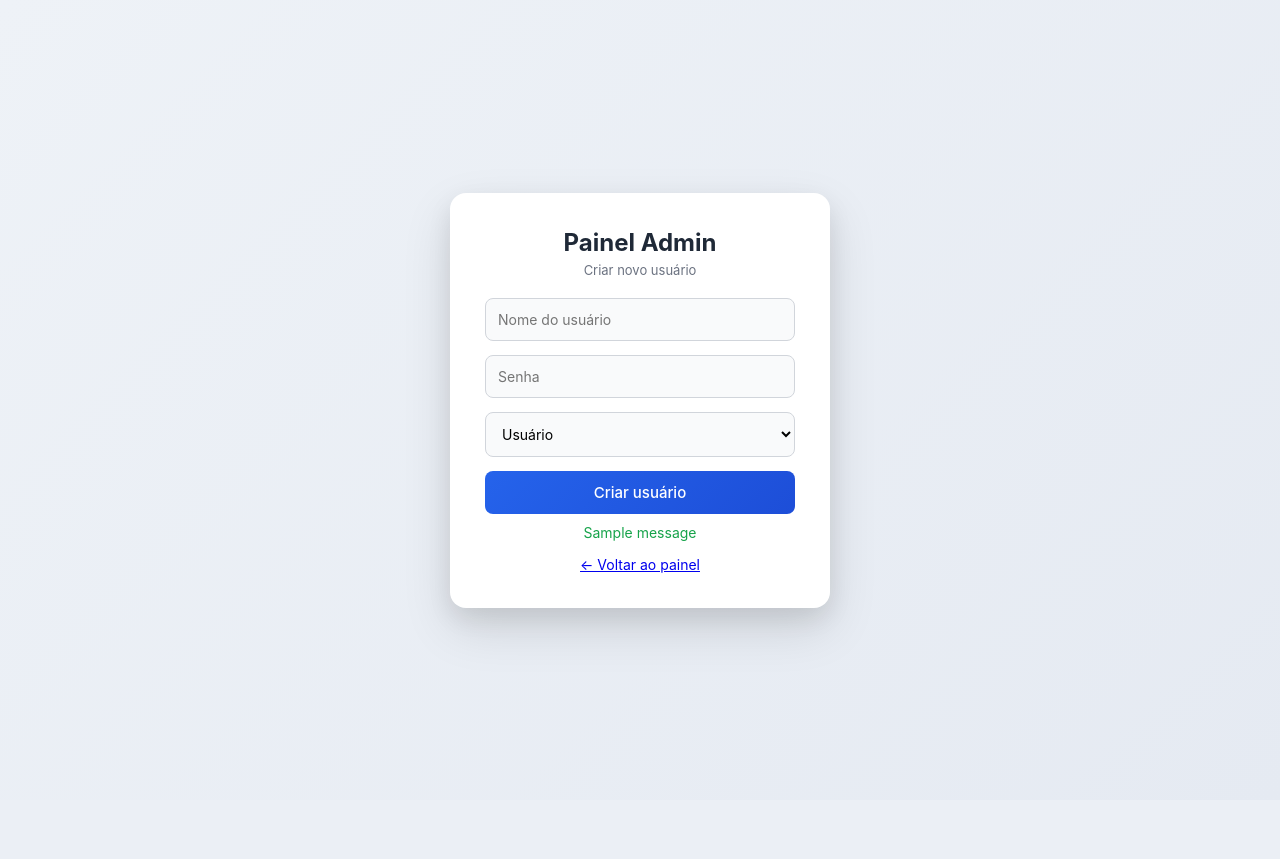
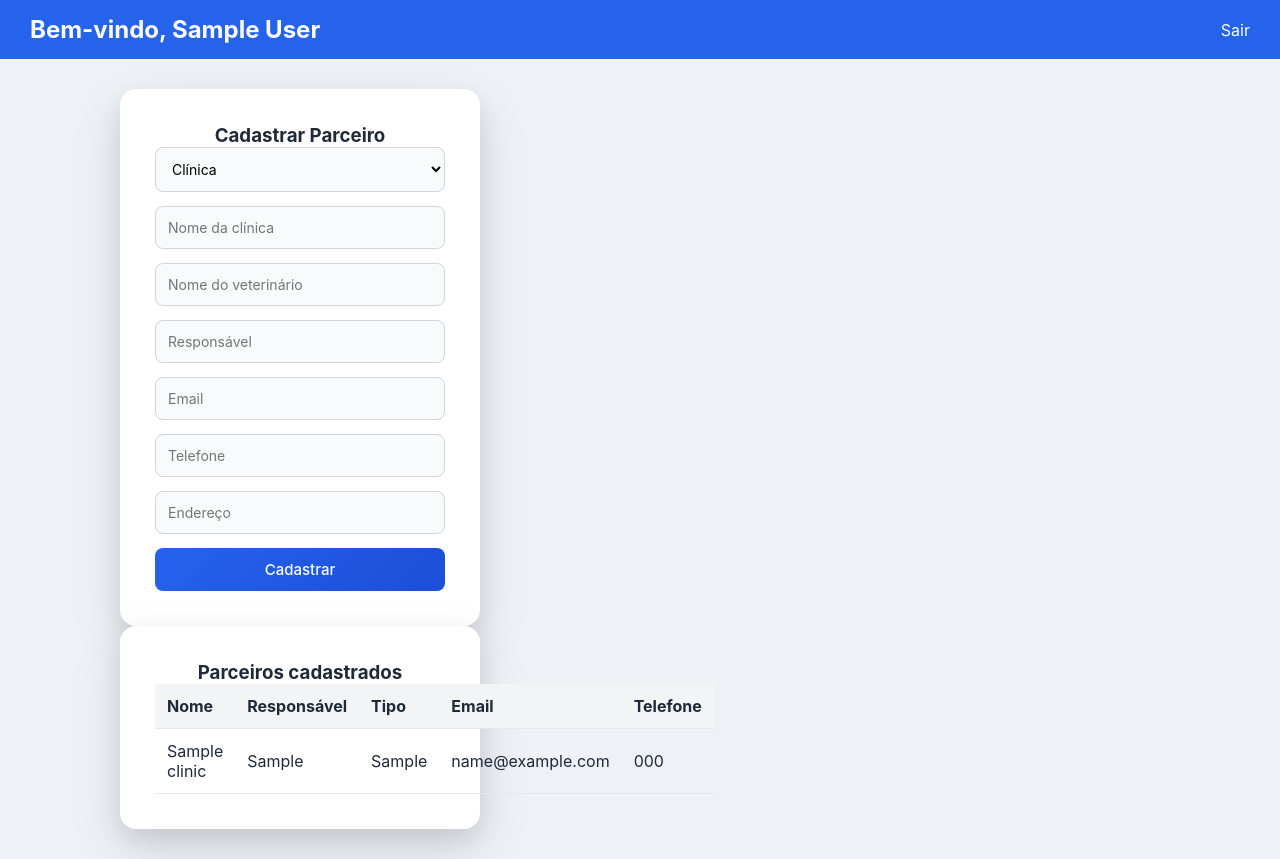
Before and after one commit to Iching1991/Cadastro-Seguro, a Flask app: page /dashboard in a window 1280 px wide. Before the commit the page ends 641 px from the top, so only its background shows below. Run offline with Flask 3, Linux system fonts and the light colour scheme; the visitor is signed in with stand-in values (Sample User, id 1); tables that the repository leaves empty hold one stand-in row (values such as "Sample post"); one stand-in notice (Sample message) is shown.

Commit message:
Update dashboard.html

```diff
--- a/templates/dashboard.html
+++ b/templates/dashboard.html
@@ -6,210 +6,91 @@
 <meta charset="UTF-8">
 <meta name="viewport" content="width=device-width, initial-scale=1.0">
 
-<title>Painel Admin - Criar Usuário</title>
+<title>Painel</title>
 
 <link rel="stylesheet" href="{{ url_for('static', filename='css/style.css') }}">
-
-<style>
-
-/* ============================
-BODY
-============================ */
-
-body{
-    display:flex;
-    align-items:center;
-    justify-content:center;
-    height:100vh;
-    background:linear-gradient(135deg,#eef2f7,#e5eaf2);
-    font-family:-apple-system,BlinkMacSystemFont,"Segoe UI",Roboto,sans-serif;
-}
-
-
-/* ============================
-CARD
-============================ */
-
-.cadastro-card{
-
-    width:380px;
-
-    padding:35px;
-
-    border-radius:16px;
-
-    background:white;
-
-    box-shadow:
-    0 10px 25px rgba(0,0,0,0.08),
-    0 20px 50px rgba(0,0,0,0.12);
-
-    text-align:center;
-}
-
-
-/* ============================
-TITLE
-============================ */
-
-.cadastro-card h2{
-    margin-bottom:5px;
-}
-
-.sub{
-    font-size:13px;
-    color:#6b7280;
-    margin-bottom:20px;
-}
-
-
-/* ============================
-FORM
-============================ */
-
-form{
-    display:flex;
-    flex-direction:column;
-    gap:14px;
-}
-
-
-/* ============================
-INPUT / SELECT
-============================ */
-
-input, select{
-
-    padding:12px;
-
-    border-radius:8px;
-
-    border:1px solid #d1d5db;
-
-    background:#f9fafb;
-
-    font-size:14px;
-
-    transition:.2s;
-}
-
-input:focus, select:focus{
-    outline:none;
-    background:white;
-    border-color:#2563eb;
-    box-shadow:0 0 0 3px rgba(37,99,235,0.15);
-}
-
-
-/* ============================
-BUTTON
-============================ */
-
-button{
-
-    padding:12px;
-
-    border:none;
-
-    border-radius:8px;
-
-    background:linear-gradient(135deg,#2563eb,#1d4ed8);
-
-    color:white;
-
-    font-size:15px;
-
-    font-weight:500;
-
-    cursor:pointer;
-
-    transition:.2s;
-}
-
-button:hover{
-    transform:translateY(-2px);
-    box-shadow:0 8px 20px rgba(37,99,235,0.3);
-}
-
-
-/* ============================
-LINK
-============================ */
-
-.link{
-    margin-top:15px;
-    font-size:14px;
-}
-
-
-/* ============================
-MENSAGEM
-============================ */
-
-.mensagem{
-    margin-top:10px;
-    font-size:14px;
-    color:#16a34a;
-}
-
-.erro{
-    color:#dc2626;
-}
-
-</style>
 
 </head>
 
 <body>
 
-<div class="cadastro-card">
+<header>
+    <h2>Bem-vindo, {{ user.nome }}</h2>
+    <a class="logout" href="{{ url_for('logout') }}">Sair</a>
+</header>
 
-    <h2>Painel Admin</h2>
-    <div class="sub">Criar novo usuário</div>
+<div class="container">
 
-    <form method="POST" action="{{ url_for('create_user') }}">
+<!-- CADASTRO -->
+<div class="card">
 
-        <input
-            type="text"
-            name="nome"
-            placeholder="Nome do usuário"
-            required
-        >
+<h3>Cadastrar Parceiro</h3>
 
-        <input
-            type="password"
-            name="senha"
-            placeholder="Senha"
-            required
-        >
+<form method="POST" action="{{ url_for('create_clinic') }}">
 
-        <!-- 🔥 ROLE -->
-        <select name="role" required>
-            <option value="user">Usuário</option>
-            <option value="owner">Administrador</option>
-            <option value="dev">Desenvolvedor</option>
-        </select>
+<select name="tipo" required>
+    <option value="clinica">Clínica</option>
+    <option value="veterinario">Veterinário</option>
+</select>
 
-        <button type="submit">
-            Criar usuário
-        </button>
+<input type="text" name="nome_clinica" placeholder="Nome da clínica">
+<input type="text" name="nome_vet" placeholder="Nome do veterinário">
 
-    </form>
+<input type="text" name="responsavel" placeholder="Responsável">
 
-    <!-- MENSAGENS -->
-    {% with messages = get_flashed_messages(with_categories=true) %}
-        {% for category, message in messages %}
-            <p class="mensagem {{ category }}">{{ message }}</p>
-        {% endfor %}
-    {% endwith %}
+<input type="email" name="email" placeholder="Email" required>
+<input type="text" name="telefone" placeholder="Telefone" required>
+<input type="text" name="endereco" placeholder="Endereço" required>
 
-    <!-- VOLTAR -->
-    <div class="link">
-        <a href="{{ url_for('dashboard') }}">← Voltar ao painel</a>
-    </div>
+<button type="submit">Cadastrar</button>
+
+</form>
+
+</div>
+
+<!-- LISTA -->
+<div class="card">
+
+<h3>Parceiros cadastrados</h3>
+
+<table>
+
+<tr>
+<th>Nome</th>
+<th>Responsável</th>
+<th>Tipo</th>
+<th>Email</th>
+<th>Telefone</th>
+</tr>
+
+{% for c in clinics %}
+<tr>
+<td>{{ c.nome }}</td>
+<td>{{ c.responsavel }}</td>
+<td>{{ c.tipo }}</td>
+<td>{{ c.email }}</td>
+<td>{{ c.telefone }}</td>
+</tr>
+{% endfor %}
+
+</table>
+
+</div>
+
+<!-- ADMIN -->
+{% if user.is_owner() %}
+
+<div class="card">
+
+<a href="{{ url_for('admin') }}">
+    ⚙️ Gerenciar usuários
+</a>
+
+</div>
+
+{% endif %}
 
 </div>
 
 </body>
-
 </html>
```
